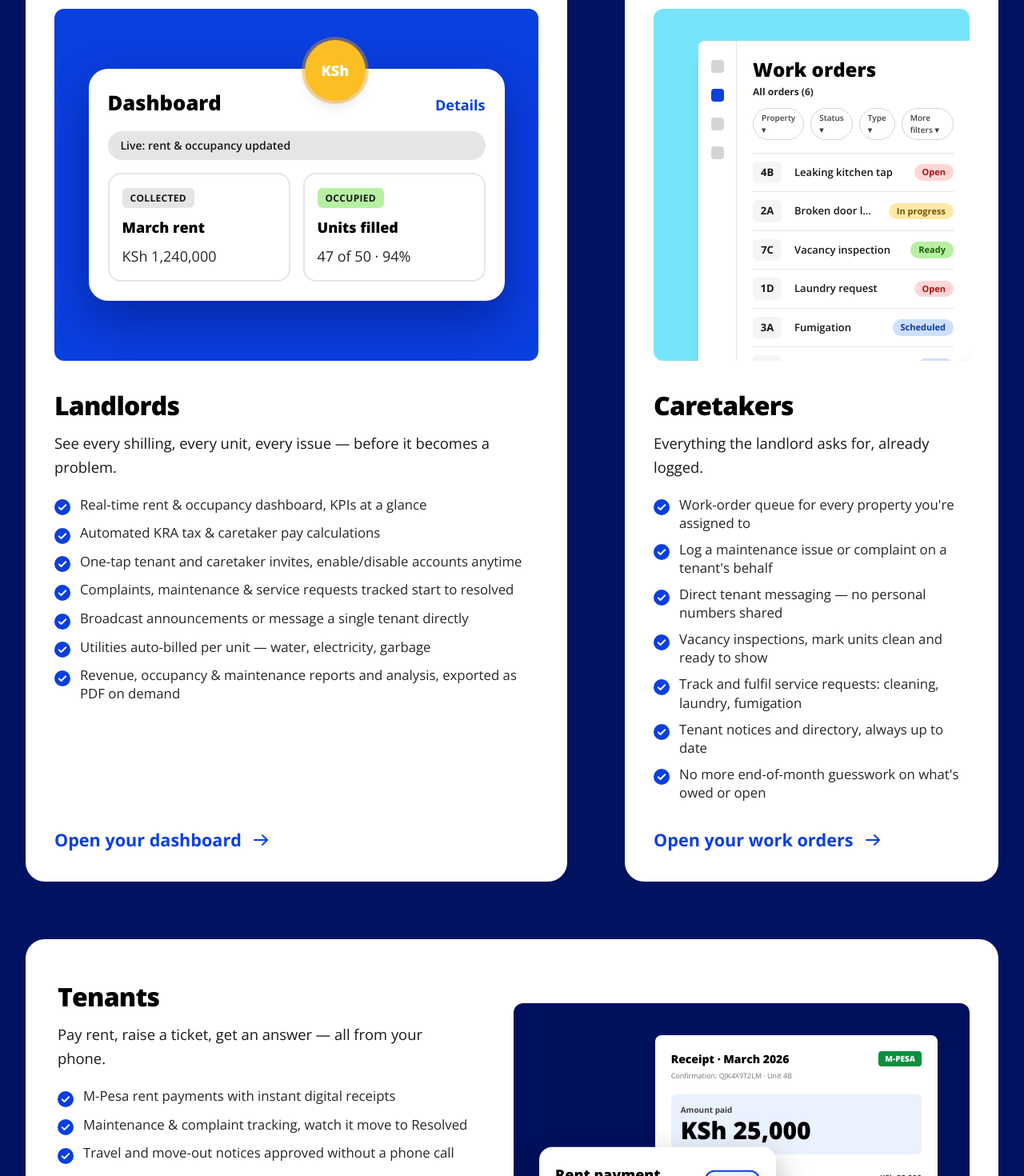
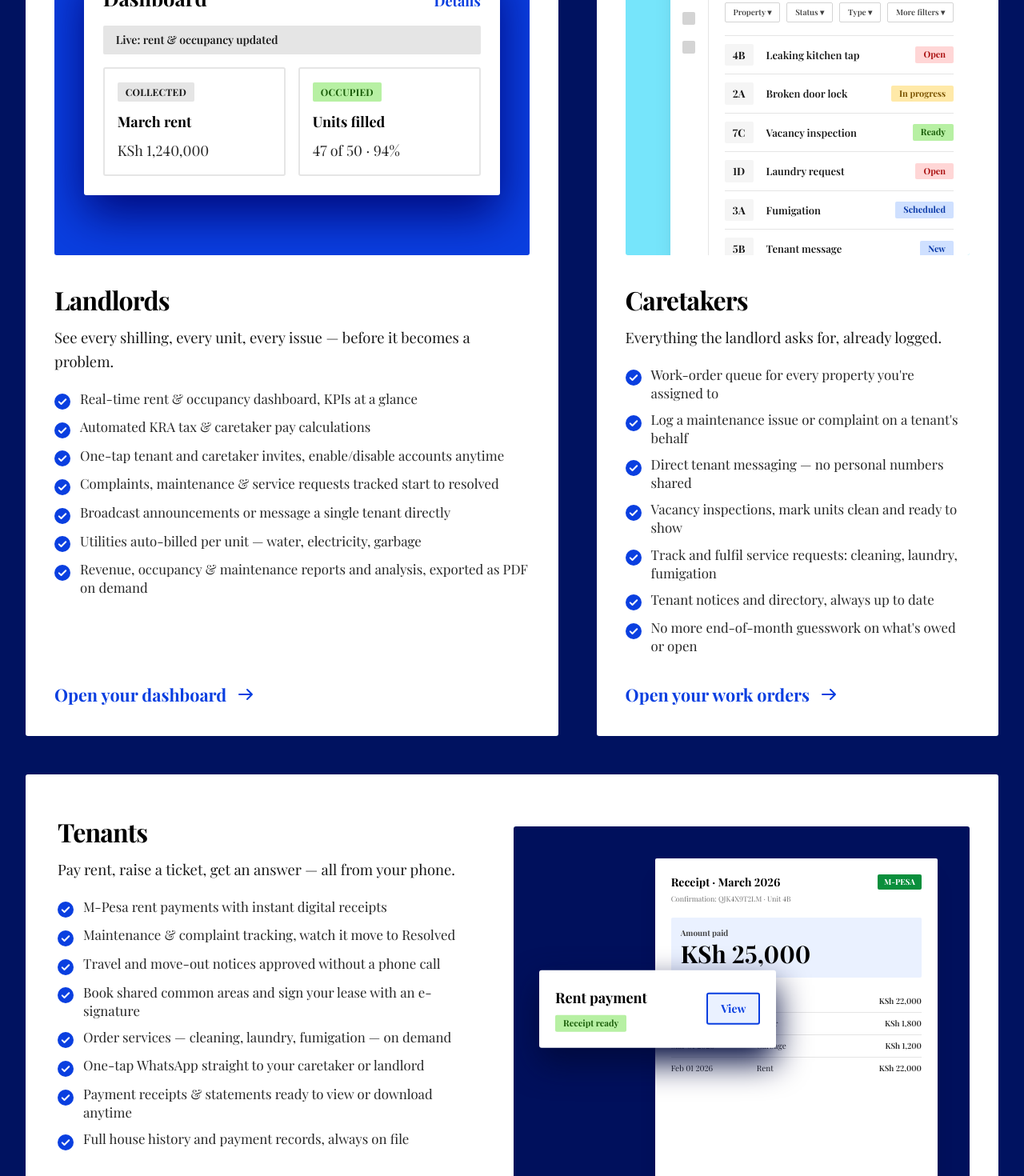
Before and after one commit to Code-Assassin-Fred/Flowspace-Website, a Next.js app: page / in a window 1280 px wide. Shown: the part 1980-3450 px from the top of the page at 80% size. Built offline with nearby package versions, Linux system fonts and the light colour scheme.

Commit message:
Refactor dashboard mocks and built for everyone section

```diff
--- a/components/Home/Builtforeveryrole.tsx
+++ b/components/Home/Builtforeveryrole.tsx
@@ -1,9 +1,10 @@
 import Link from "next/link";
-import { Open_Sans } from "next/font/google";
+import { Playfair_Display } from "next/font/google";
 
-const openSans = Open_Sans({
+const playfair = Playfair_Display({
     subsets: ["latin"],
-    weight: ["400", "600", "700", "800"],
+    style: ["normal", "italic"],
+    weight: ["400", "500", "600", "700"],
 });
 
 /**
@@ -94,7 +95,7 @@ function Check() {
 function RoleText({ role }: { role: Role }) {
     return (
         <>
-            <h3 className="text-[2rem] font-extrabold leading-tight tracking-tight text-black">{role.title}</h3>
+            <h3 className="text-[2rem] font-bold leading-tight tracking-tight text-black">{role.title}</h3>
             <p className="mt-3 text-[1.15rem] leading-relaxed text-neutral-900">{role.tagline}</p>
             <ul className="mt-5 space-y-2.5">
                 {role.features.map((f) => (
@@ -120,27 +121,27 @@ function RoleText({ role }: { role: Role }) {
 
 function LandlordMock() {
     return (
-        <div className="relative flex h-[320px] items-center justify-center overflow-hidden rounded-xl p-6 sm:h-[400px] lg:h-[440px]" style={{ background: BLUE }}>
-            <div className="relative w-full max-w-[520px] rounded-3xl bg-white p-6 shadow-[0_24px_60px_rgba(0,10,90,0.45)]">
-                <div className="absolute -top-9 left-[52%] flex h-[76px] w-[76px] items-center justify-center rounded-full bg-[#fbbf24] text-lg font-extrabold text-white shadow-lg ring-4 ring-[#f59e0b]/40">
+        <div className="relative flex h-[320px] items-center justify-center overflow-hidden rounded-[3px] p-6 sm:h-[400px] lg:h-[440px]" style={{ background: BLUE }}>
+            <div className="relative w-full max-w-[520px] rounded-[3px] bg-white p-6 shadow-[0_24px_60px_#00097a]">
+                <div className="absolute -top-9 left-[52%] flex h-[76px] w-[76px] items-center justify-center rounded-full bg-[#fbbf24] text-lg font-bold text-white ring-4 ring-[#f7d36b]">
                     KSh
                 </div>
                 <div className="flex items-baseline justify-between">
-                    <p className="text-[1.6rem] font-extrabold text-black">Dashboard</p>
+                    <p className="text-[1.6rem] font-bold text-black">Dashboard</p>
                     <span className="text-lg font-bold" style={{ color: BLUE }}>Details</span>
                 </div>
-                <div className="mt-4 rounded-full bg-neutral-200 px-4 py-2 text-sm font-semibold text-neutral-900">
+                <div className="mt-4 rounded-[2px] bg-neutral-200 px-4 py-2 text-sm font-semibold text-neutral-900">
                     Live: rent &amp; occupancy updated
                 </div>
                 <div className="mt-4 grid grid-cols-2 gap-4">
-                    <div className="rounded-2xl border-2 border-neutral-200 p-4">
-                        <span className="rounded-md bg-neutral-200 px-2.5 py-1 text-xs font-bold tracking-wide">COLLECTED</span>
-                        <p className="mt-3 text-lg font-extrabold text-black">March rent</p>
+                    <div className="rounded-[3px] border-2 border-neutral-200 p-4">
+                        <span className="rounded-[2px] bg-neutral-200 px-2.5 py-1 text-xs font-bold tracking-wide text-neutral-900">COLLECTED</span>
+                        <p className="mt-3 text-lg font-bold text-black">March rent</p>
                         <p className="mt-2 text-lg text-neutral-800">KSh 1,240,000</p>
                     </div>
-                    <div className="rounded-2xl border-2 border-neutral-200 p-4">
-                        <span className="rounded-md bg-[#b7f0a3] px-2.5 py-1 text-xs font-bold tracking-wide">OCCUPIED</span>
-                        <p className="mt-3 text-lg font-extrabold text-black">Units filled</p>
+                    <div className="rounded-[3px] border-2 border-neutral-200 p-4">
+                        <span className="rounded-[2px] bg-[#b7f0a3] px-2.5 py-1 text-xs font-bold tracking-wide text-[#1b5e0a]">OCCUPIED</span>
+                        <p className="mt-3 text-lg font-bold text-black">Units filled</p>
                         <p className="mt-2 text-lg text-neutral-800">47 of 50 · 94%</p>
                     </div>
                 </div>
@@ -160,28 +161,28 @@ const ORDERS = [
 
 function CaretakerMock() {
     return (
-        <div className="h-[320px] overflow-hidden rounded-xl bg-[#76e5fb] pl-14 pt-10 sm:h-[400px] lg:h-[440px]">
-            <div className="h-full rounded-tl-lg bg-white shadow-xl">
+        <div className="h-[320px] overflow-hidden rounded-[3px] bg-[#76e5fb] pl-14 pt-10 sm:h-[400px] lg:h-[440px]">
+            <div className="h-full rounded-tl-[2px] bg-white shadow-xl">
                 <div className="flex">
                     <div className="hidden w-12 shrink-0 flex-col items-center gap-5 border-r border-neutral-200 pt-6 sm:flex">
                         {[0, 1, 2, 3].map((i) => (
-                            <span key={i} className={`h-4 w-4 rounded ${i === 1 ? "bg-[#0a3fe0]" : "bg-neutral-300"}`} />
+                            <span key={i} className={`h-4 w-4 rounded-[2px] ${i === 1 ? "bg-[#0a3fe0]" : "bg-neutral-300"}`} />
                         ))}
                     </div>
                     <div className="min-w-0 flex-1 p-5">
-                        <p className="text-2xl font-extrabold text-black">Work orders</p>
+                        <p className="text-2xl font-bold text-black">Work orders</p>
                         <p className="mt-1 text-xs font-bold text-neutral-800">All orders (6)</p>
                         <div className="mt-3 flex gap-2 text-[10px] font-semibold text-neutral-700">
                             {["Property", "Status", "Type", "More filters"].map((f) => (
-                                <span key={f} className="rounded-full border border-neutral-300 px-2.5 py-1">{f} ▾</span>
+                                <span key={f} className="rounded-[2px] whitespace-nowrap border border-neutral-300 px-2.5 py-1">{f} ▾</span>
                             ))}
                         </div>
                         <div className="mt-4 divide-y divide-neutral-200 border-t border-neutral-200">
                             {ORDERS.map((o) => (
                                 <div key={o.unit + o.issue} className="flex items-center gap-4 py-2.5 text-[13px]">
-                                    <span className="w-9 rounded-md bg-neutral-100 py-1 text-center font-bold text-neutral-900">{o.unit}</span>
+                                    <span className="w-9 rounded-[2px] bg-neutral-100 py-1 text-center font-bold text-neutral-900">{o.unit}</span>
                                     <span className="min-w-0 flex-1 truncate font-semibold text-neutral-900">{o.issue}</span>
-                                    <span className={`rounded-full px-2.5 py-0.5 text-[11px] font-bold ${o.tone}`}>{o.status}</span>
+                                    <span className={`rounded-[2px] px-2.5 py-0.5 text-[11px] font-bold ${o.tone}`}>{o.status}</span>
                                 </div>
                             ))}
                         </div>
@@ -194,17 +195,17 @@ function CaretakerMock() {
 
 function TenantMock() {
     return (
-        <div className="relative h-[320px] overflow-hidden rounded-xl sm:h-[400px] lg:h-[456px]" style={{ background: "#00105c" }}>
+        <div className="relative h-[320px] overflow-hidden rounded-[3px] sm:h-[400px] lg:h-[456px]" style={{ background: "#00105c" }}>
             {/* receipt sheet */}
-            <div className="absolute bottom-0 right-5 top-8 w-[62%] rounded-t-lg bg-white p-4 shadow-xl sm:right-10 sm:top-10 sm:p-5">
+            <div className="absolute bottom-0 right-5 top-8 w-[62%] rounded-t-[2px] bg-white p-4 shadow-xl sm:right-10 sm:top-10 sm:p-5">
                 <div className="flex items-start justify-between">
-                    <p className="text-sm font-extrabold text-black">Receipt · March 2026</p>
-                    <span className="rounded bg-[#0a8f3c] px-2 py-0.5 text-[10px] font-extrabold text-white">M-PESA</span>
+                    <p className="text-sm font-bold text-black">Receipt · March 2026</p>
+                    <span className="rounded-[2px] bg-[#0a8f3c] px-2 py-0.5 text-[10px] font-bold text-white">M-PESA</span>
                 </div>
                 <p className="mt-1 text-[9px] text-neutral-500">Confirmation: QJK4X9T2LM · Unit 4B</p>
-                <div className="mt-4 rounded-md bg-[#eaf1ff] p-3">
+                <div className="mt-4 rounded-[2px] bg-[#eaf1ff] p-3">
                     <p className="text-[10px] font-bold text-neutral-700">Amount paid</p>
-                    <p className="text-2xl font-extrabold text-black sm:text-3xl">KSh 25,000</p>
+                    <p className="text-2xl font-bold text-black sm:text-3xl">KSh 25,000</p>
                 </div>
                 <div className="mt-4 divide-y divide-neutral-200 text-[10px] text-neutral-800">
                     {[
@@ -222,15 +223,15 @@ function TenantMock() {
                 </div>
             </div>
             {/* floating action card */}
-            <div className="absolute left-4 top-1/2 flex w-[52%] -translate-y-1/2 items-center justify-between gap-3 rounded-2xl bg-white p-4 shadow-[0_18px_40px_rgba(0,0,0,0.35)] sm:left-8 sm:p-5">
+            <div className="absolute left-4 top-1/2 flex w-[52%] -translate-y-1/2 items-center justify-between gap-3 rounded-[3px] bg-white p-4 shadow-[0_18px_40px_#000a3d] sm:left-8 sm:p-5">
                 <div>
-                    <p className="text-base font-extrabold text-black sm:text-lg">Rent payment</p>
-                    <span className="mt-2 inline-block rounded-full bg-[#b7f0a3] px-2.5 py-0.5 text-[11px] font-bold text-[#1b5e0a]">
+                    <p className="text-base font-bold text-black sm:text-lg">Rent payment</p>
+                    <span className="mt-2 inline-block rounded-[2px] bg-[#b7f0a3] px-2.5 py-0.5 text-[11px] font-bold text-[#1b5e0a]">
                         Receipt ready
                     </span>
                 </div>
                 <span
-                    className="rounded-xl border-2 px-4 py-2 text-sm font-bold"
+                    className="rounded-[3px] border-2 px-4 py-2 text-sm font-bold"
                     style={{ borderColor: BLUE, color: BLUE, background: "#eaf1ff" }}
                 >
                     View
@@ -244,22 +245,22 @@ function TenantMock() {
 
 export default function BuiltForEveryRole() {
     return (
-        <section className={`${openSans.className} px-4 py-20 sm:px-8 lg:py-28`} style={{ background: NAVY }}>
-            <h2 className="mx-auto max-w-5xl text-center text-[clamp(2.25rem,5vw,4rem)] font-extrabold leading-tight tracking-tight text-white">
+        <section className={`${playfair.className} [font-variant-numeric:lining-nums] px-4 py-10 sm:px-8 lg:py-14`} style={{ background: NAVY }}>
+            <h2 className="mx-auto max-w-5xl text-center text-[clamp(1.6rem,3vw,2.4rem)] font-normal leading-tight tracking-tight text-white">
                 Built for every role
             </h2>
 
-            <div className="mx-auto mt-14 flex max-w-[1500px] flex-col gap-10 lg:mt-20 lg:gap-[72px]">
+            <div className="mx-auto mt-7 flex max-w-[1500px] flex-col gap-8 lg:mt-9 lg:gap-12">
                 {/* Row 1: Landlords + Caretakers */}
-                <div className="grid grid-cols-1 gap-10 lg:grid-cols-[1.45fr_1fr] lg:gap-[72px]">
-                    <article className="flex flex-col rounded-3xl bg-white p-5 sm:p-9">
+                <div className="grid grid-cols-1 gap-10 lg:grid-cols-[1.45fr_1fr] lg:gap-12">
+                    <article className="flex flex-col rounded-[3px] bg-white p-5 sm:p-9">
                         <LandlordMock />
                         <div className="mt-9 flex flex-1 flex-col [&>a]:mt-auto [&>a]:pt-8">
                             <RoleText role={LANDLORDS} />
                         </div>
                     </article>
 
-                    <article className="flex flex-col rounded-3xl bg-white p-5 sm:p-9">
+                    <article className="flex flex-col rounded-[3px] bg-white p-5 sm:p-9">
                         <CaretakerMock />
                         <div className="mt-9 flex flex-1 flex-col [&>a]:mt-auto [&>a]:pt-8">
                             <RoleText role={CARETAKERS} />
@@ -268,7 +269,7 @@ export default function BuiltForEveryRole() {
                 </div>
 
                 {/* Row 2: Tenants (wide, text left / visual right) */}
-                <article className="grid grid-cols-1 items-center gap-9 rounded-3xl bg-white p-5 sm:p-9 lg:grid-cols-[1fr_1.1fr] lg:gap-14">
+                <article className="grid grid-cols-1 items-center gap-9 rounded-[3px] bg-white p-5 sm:p-9 lg:grid-cols-[1fr_1.1fr] lg:gap-14">
                     <div className="lg:py-4 lg:pl-1">
                         <RoleText role={TENANTS} />
                     </div>
```
